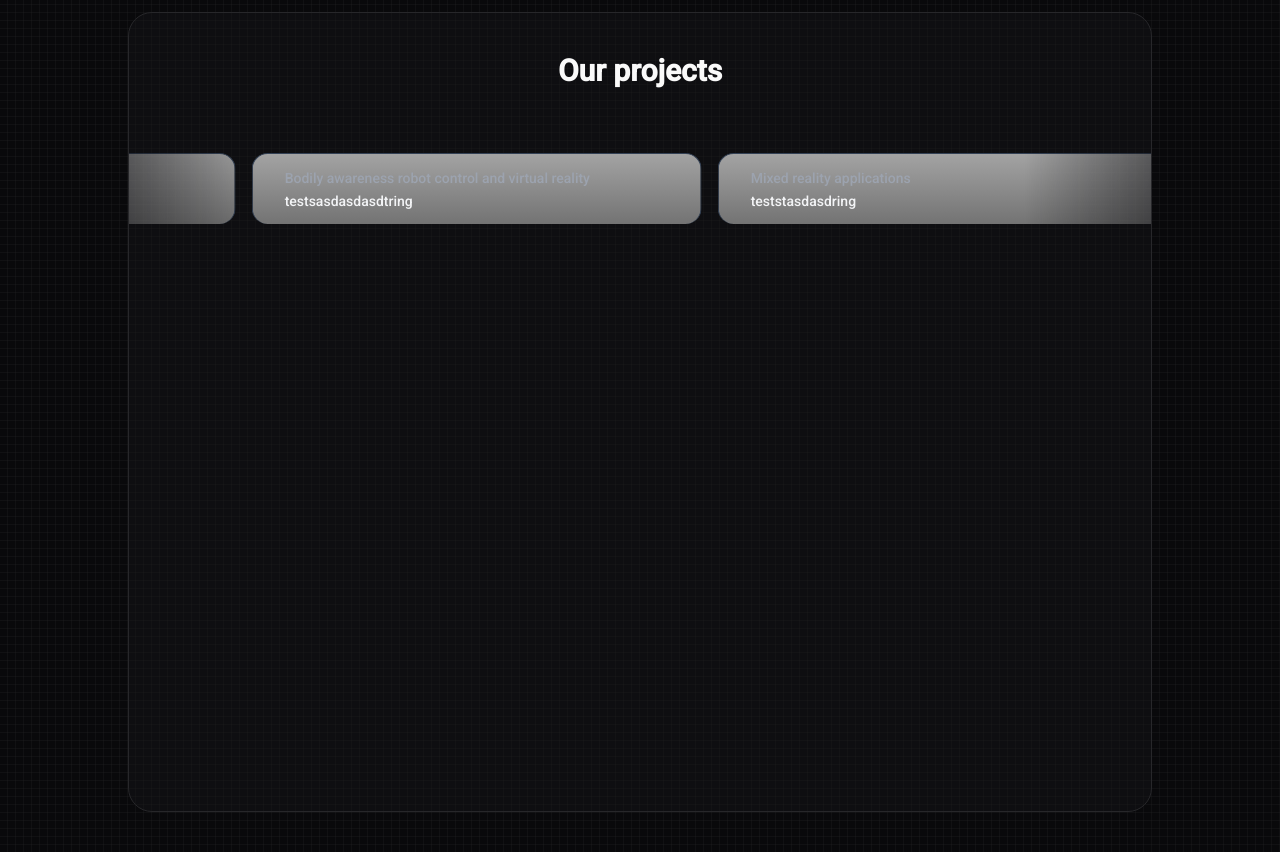
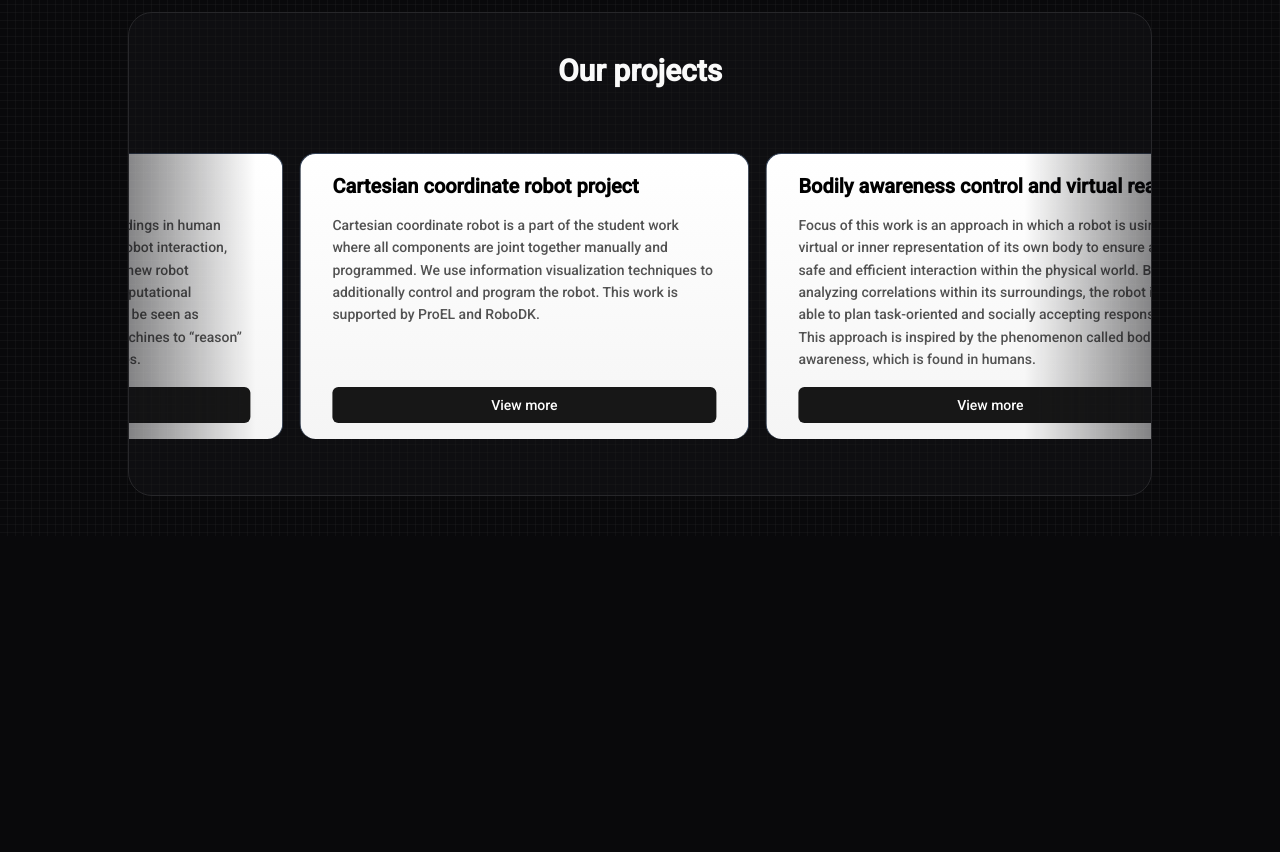
Before and after one commit to 99vik/lapis, a Next.js app: page / in a window 1280 px wide. Shown: the part 1300-2152 px from the top of the page. After the commit the page ends 1836 px from the top, so only its background shows below. Built offline with nearby package versions, Linux system fonts and the light colour scheme.

Commit message:
Infinite moving projects cards

```diff
--- a/src/components/home-sections/Projects.tsx
+++ b/src/components/home-sections/Projects.tsx
@@ -3,30 +3,30 @@ import { InfiniteMovingCards } from '../ui/infinite-moving-cards';
 export default function Projects() {
   const items = [
     {
-      body: 'teststring',
+      body: 'AMICORC will analyze recent research findings in human cognition, cognitive robotics and human robot interaction, and use them as the basis for developing new robot reasoning and interaction strategies. Computational architecture developed in AMICORC could be seen as context-to-data interpreter that endow machines to “reason” based on constantly changing perspectives.',
       title: 'AMICORC Project',
     },
     {
-      body: 'teststrinasdasdg',
+      body: 'Cartesian coordinate robot is a part of the student work where all components are joint together manually and programmed. We use information visualization techniques to additionally control and program the robot. This work is supported by ProEL and RoboDK.',
       title: 'Cartesian coordinate robot project',
     },
     {
-      body: 'testsasdasdasdtring',
-      title: 'Bodily awareness robot control and virtual reality',
+      body: 'Focus of this work is an approach in which a robot is using a virtual or inner representation of its own body to ensure a safe and efficient interaction within the physical world. By analyzing correlations within its surroundings, the robot is able to plan task-oriented and socially accepting responses. This approach is inspired by the phenomenon called bodily awareness, which is found in humans.',
+      title: 'Bodily awareness control and virtual reality',
     },
     {
-      body: 'teststasdasdring',
+      body: 'Focus of this work is an approach in which a robot is using a virtual or inner representation of its own body to ensure a safe and efficient interaction within the physical world. By analyzing correlations within its surroundings, the robot is able to plan task-oriented and socially accepting responses. This approach is inspired by the phenomenon called bodily awareness, which is found in humans.',
       title: 'Mixed reality applications',
     },
     {
-      body: 'testsasdasdsadtring',
+      body: 'Projects of our students text',
       title: 'Student projects',
     },
   ];
   return (
-    <div className="flex flex-col overflow-hidden rounded-3xl h-screen bg-zinc-900/40 border mb-10 gap-10 items-center py-10 px-4 sm:px-6 md:w-[80%] max-w-screen-xl mx-auto">
+    <div className="flex flex-col overflow-hidden rounded-3xl bg-zinc-900/40 border mb-10 gap-10 items-center py-10 px-4 sm:px-6 md:w-[80%] max-w-screen-xl mx-auto">
       <h2 className="text-3xl font-bold mb-2">Our projects</h2>
-      <InfiniteMovingCards items={items} speed="fast" />
+      <InfiniteMovingCards items={items} speed="slow" />
     </div>
   );
 }
--- a/src/components/ui/infinite-moving-cards.tsx
+++ b/src/components/ui/infinite-moving-cards.tsx
@@ -2,6 +2,7 @@
 
 import { cn } from '@/lib/utils';
 import React, { useEffect, useState } from 'react';
+import { Button } from './button';
 
 export const InfiniteMovingCards = ({
   items,
@@ -86,28 +87,31 @@ export const InfiniteMovingCards = ({
       >
         {items.map((item, idx) => (
           <li
-            className="w-[350px] max-w-full relative rounded-2xl border border-b-0 flex-shrink-0 border-slate-700 px-8 py-3 md:w-[450px]"
+            className="w-[350px] max-w-full relative rounded-2xl border border-b-0 flex-shrink-0 border-slate-700 px-8 py-4 md:w-[450px]"
             style={{
               background:
-                'linear-gradient(180deg, var(--neutral-400), var(--neutral-500)',
+                'linear-gradient(180deg, var(--white), var(--neutral-100)',
             }}
             key={item.title}
           >
-            <div>
+            <div className="h-full">
               <div
                 aria-hidden="true"
                 className="user-select-none -z-1 pointer-events-none absolute -left-0.5 -top-0.5 h-[calc(100%_+_4px)] w-[calc(100%_+_4px)]"
               ></div>
 
-              <div className="relative z-20 flex flex-col items-start justify-center">
+              <div className="relative flex-1 z-20 h-full flex flex-col gap-3 items-start justify-between">
                 <span className="">
-                  <span className=" text-sm leading-[1.6] text-gray-400 font-normal">
+                  <span className=" text-xl leading-[1.6] text-black font-semibold">
                     {item.title}
                   </span>
                 </span>
-                <span className=" relative z-20 text-sm leading-[1.6] text-gray-100 font-normal">
+                <span className="relative h-full z-20 text-sm leading-[1.6] text-neutral-600 font-normal">
                   {item.body}
                 </span>
+                <Button className="w-full bg-neutral-900 hover:bg-neutral-700 text-white">
+                  View more
+                </Button>
               </div>
             </div>
           </li>
```
